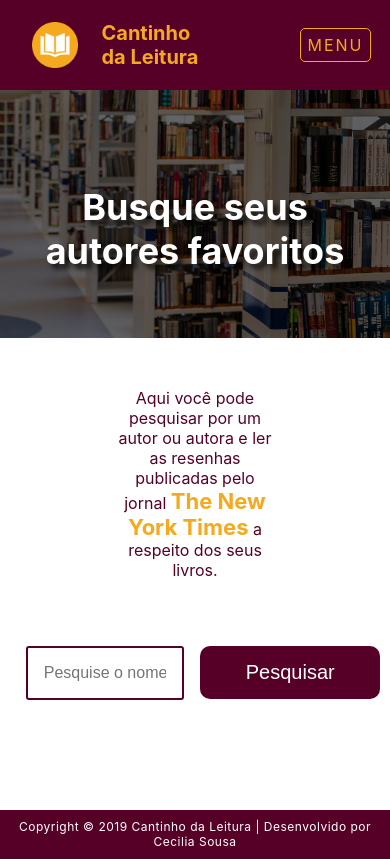
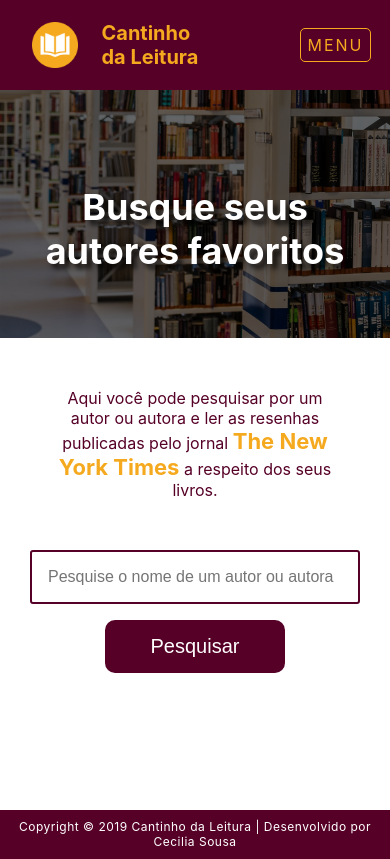
Before and after one commit to cecisousa/reprograma-cantinho-da-leitura, a React (Create React App) app in the folder cantinho-da-leitura/: page /busca-autores in a window 390 px wide. Built offline with nearby package versions, Linux system fonts and the light colour scheme; a web font is replaced by a local one.

Commit message:
finaliza responsividade da tela de busca de autores

```diff
--- a/cantinho-da-leitura/src/pages/Autores/components/Input/styles.css
+++ b/cantinho-da-leitura/src/pages/Autores/components/Input/styles.css
@@ -7,15 +7,23 @@
     margin: 16px;
     border: 2px solid #560027;
     border-radius: 3px;
-  }
+}
 
-  .campo:focus {
+.campo:focus {
     outline: none;
     border-color: #68193c;
     box-shadow: 0 0 10px #753953;
+}
+
+@media (max-width: 600px){
+  .campo {
+    margin: 16px auto;
+    width: 330px;
   }
+}
 
-  .grupo__erro {
-    color: red;
-    font-size: small;
+@media (max-width: 375px){
+  .campo {
+    width: 250px;
+  }
 }
--- a/cantinho-da-leitura/src/pages/Autores/components/LivroAutores/styles.css
+++ b/cantinho-da-leitura/src/pages/Autores/components/LivroAutores/styles.css
@@ -4,7 +4,7 @@
     background-color: #fce3b6;
     margin: 50px auto;
     border-radius: 20px;
-    width: 40%;
+    width: 480px;
 }
 
 .autoresTitulo {
@@ -37,3 +37,21 @@
     text-decoration: none;
     border-radius: 10px;
 }
+
+@media (max-width: 600px){
+    .autoresText {
+        width: 380px;
+    }
+}
+
+@media (max-width: 425px){
+    .autoresText {
+        width: 300px;
+    }
+}
+
+@media (max-width: 350px){
+    .autoresText {
+        width: 280px;
+    }
+}
--- a/cantinho-da-leitura/src/pages/Autores/styles.css
+++ b/cantinho-da-leitura/src/pages/Autores/styles.css
@@ -3,7 +3,7 @@
 }
 
 .divAutores {
-    width: 60%;
+    width: 70%;
     margin: 50px auto;
 }
 
@@ -21,3 +21,25 @@ form {
     display: flex;
     align-self: center;
 }
+
+@media (max-width: 1300px){
+    .divAutores {
+        width: 80%;
+    }
+}
+
+@media (max-width: 1200px){
+    .divAutores {
+        width: 90%;
+    }
+}
+
+@media (max-width: 600px){
+    form {
+        display: block;
+    }
+
+    .divBtn {
+        justify-content: center;
+    }
+}
--- a/cantinho-da-leitura/src/pages/Melhores/index.js
+++ b/cantinho-da-leitura/src/pages/Melhores/index.js
@@ -22,7 +22,6 @@ class Melhores extends React.Component {
                         return item.books
                     })
                 })
-
             })
 
             .catch(error => {
```
